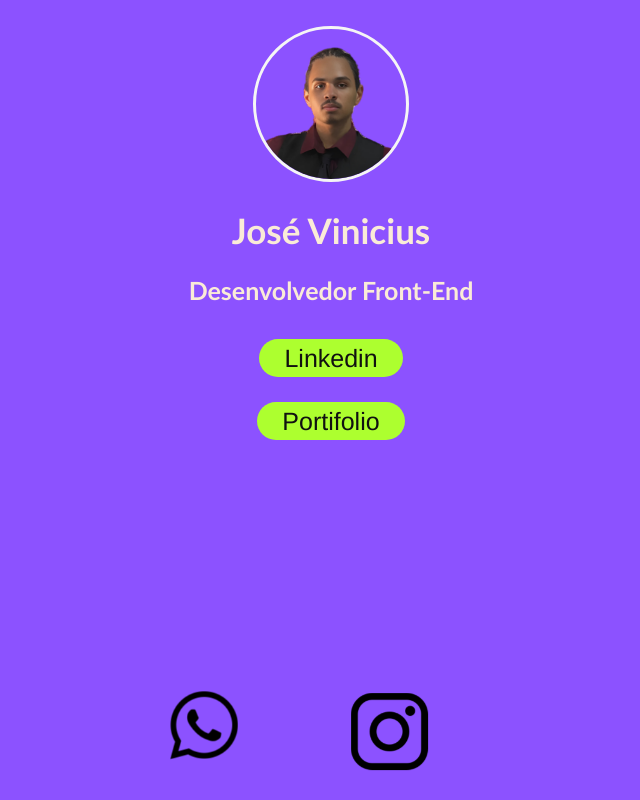
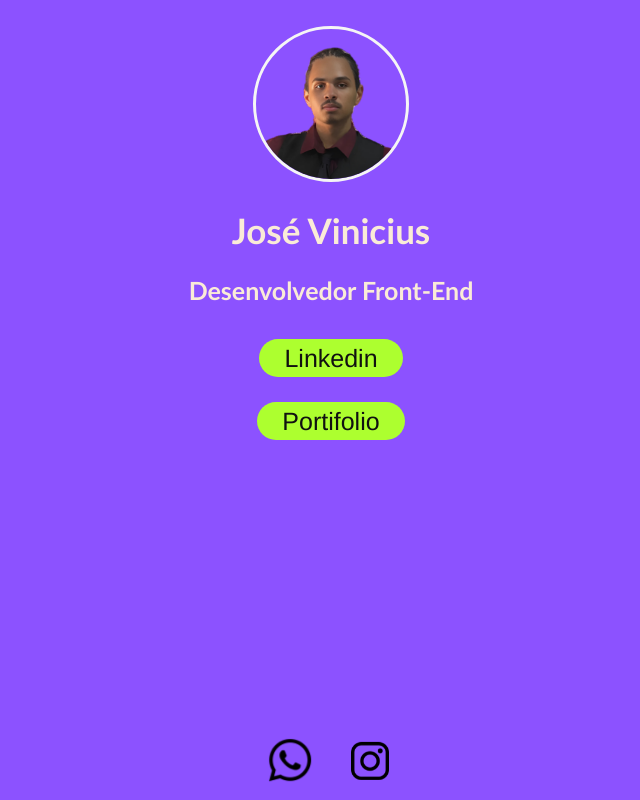
Before and after one commit to VinnyDev-jr-web/Linktree, a plain HTML site: page index.html in a window 1280 px wide. Shown: the whole page, without its empty margins (309-949 px from the left). Drawn offline with Linux system fonts and the light colour scheme.

Commit message:
Modificação codigo css

```diff
--- a/style.css
+++ b/style.css
@@ -60,14 +60,21 @@ h2 {
 }
 
 .footer-button1 img {
-    max-width: 7%;
-    height: auto;
-    transition: transform 0.3s;
+    position: fixed;
+    bottom: 12px;
+    right: 51%;
+    width: 4.4%;
+    display: flex;
+    justify-content: center;
+    gap: 20px;
 }
 .footer-button2 img {
-    max-width: 6%;
-    height: auto;
-    transition: transform 0.3s;
+    position: fixed;
+    bottom: 20px;
+    width: 3%;
+    display: flex;
+    justify-content: center;
+    gap: 20px;
 }
 
 .footer-button1 img:hover {
```
